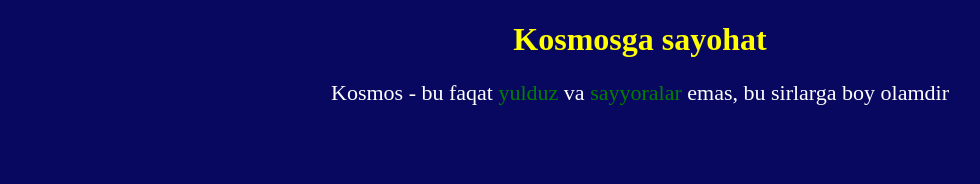
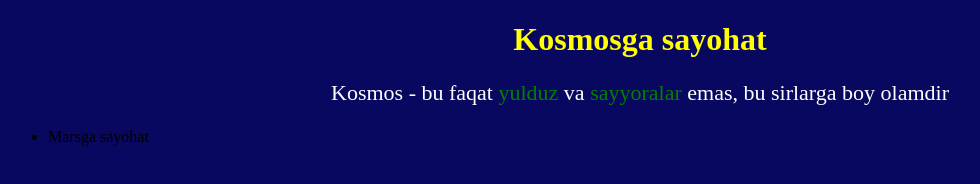
Before and after one commit to temirovv/fast-food-biznes, a plain HTML site: page index.html in a window 1280 px wide. Shown: the whole page, without its empty margins (0-980 px from the left). Drawn offline with Linux system fonts and the light colour scheme.

Commit message:
list qoshdik

```diff
--- a/index.html
+++ b/index.html
@@ -9,5 +9,8 @@
 <body>
     <h1 class="sarlavha">Kosmosga sayohat</h1>
     <p class="bot">Kosmos - bu faqat <span class="yashil">yulduz</span> va <span class="yashil">sayyoralar</span> emas, bu sirlarga boy olamdir</p>
+    <ul>
+        <li>Marsga sayohat</li>
+    </ul>
 </body>
 </html>
```
